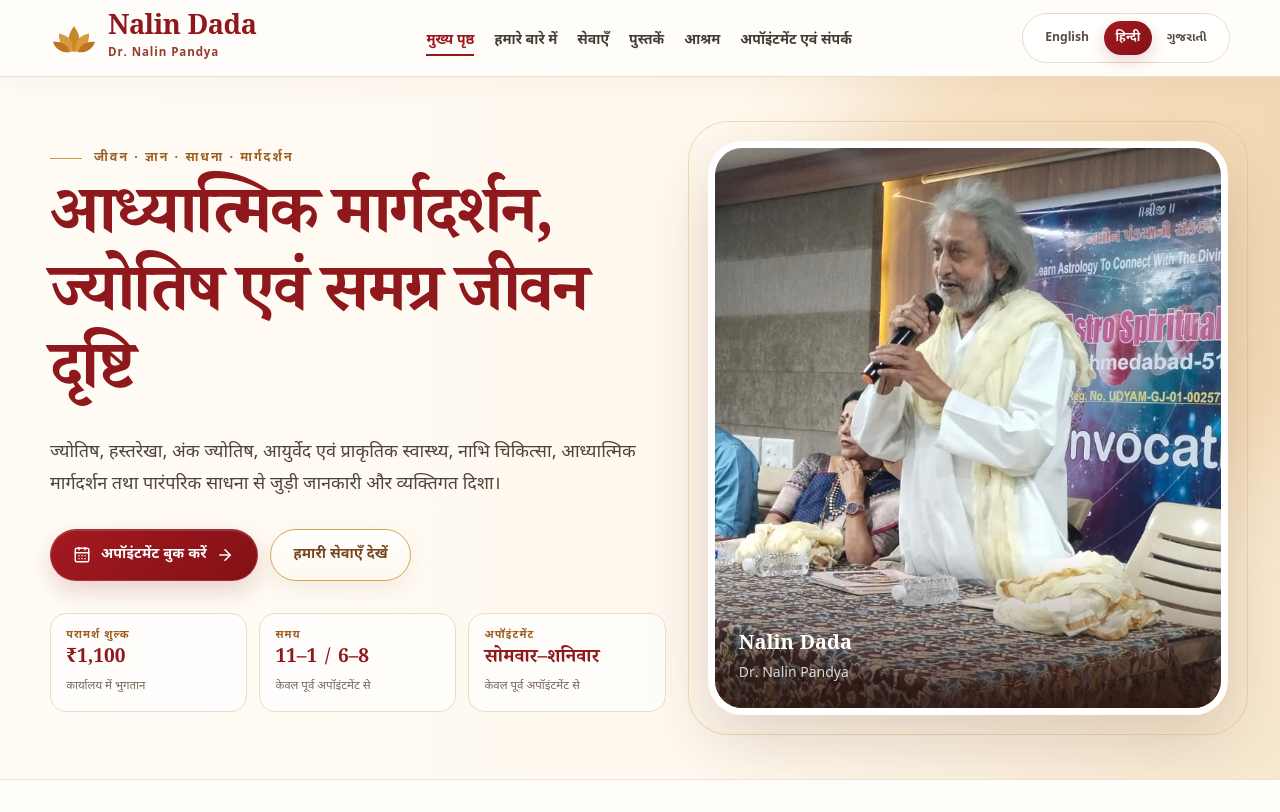
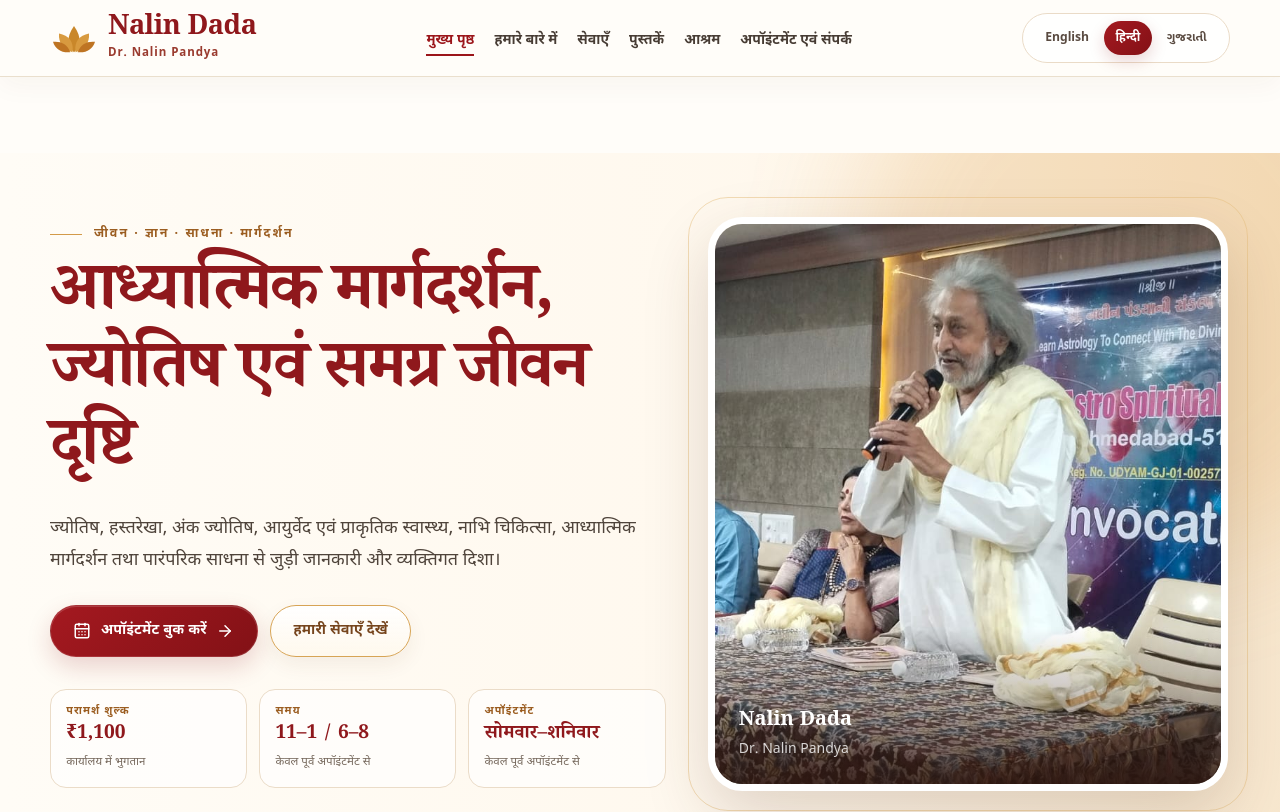
Before and after one commit to dhruvintejani/nalin_dada, a React (Vite) app: page / in a window 1280 px wide. Shown: the top 812 px of the page. Built offline with nearby package versions, Linux system fonts and the light colour scheme.

Commit message:
Reserve space for fixed shared navbar

```diff
--- a/src/App.tsx
+++ b/src/App.tsx
@@ -28,7 +28,7 @@ const App = () => (
     <ScrollToTop />
     <div className="min-h-screen bg-[#fffdf9] text-[#3e342d]">
       <Navbar />
-      <main>
+      <main className="pt-[76px]">
         <Suspense fallback={<PageLoader />}>
           <Routes>
             <Route path="/" element={<Home />} />
```
